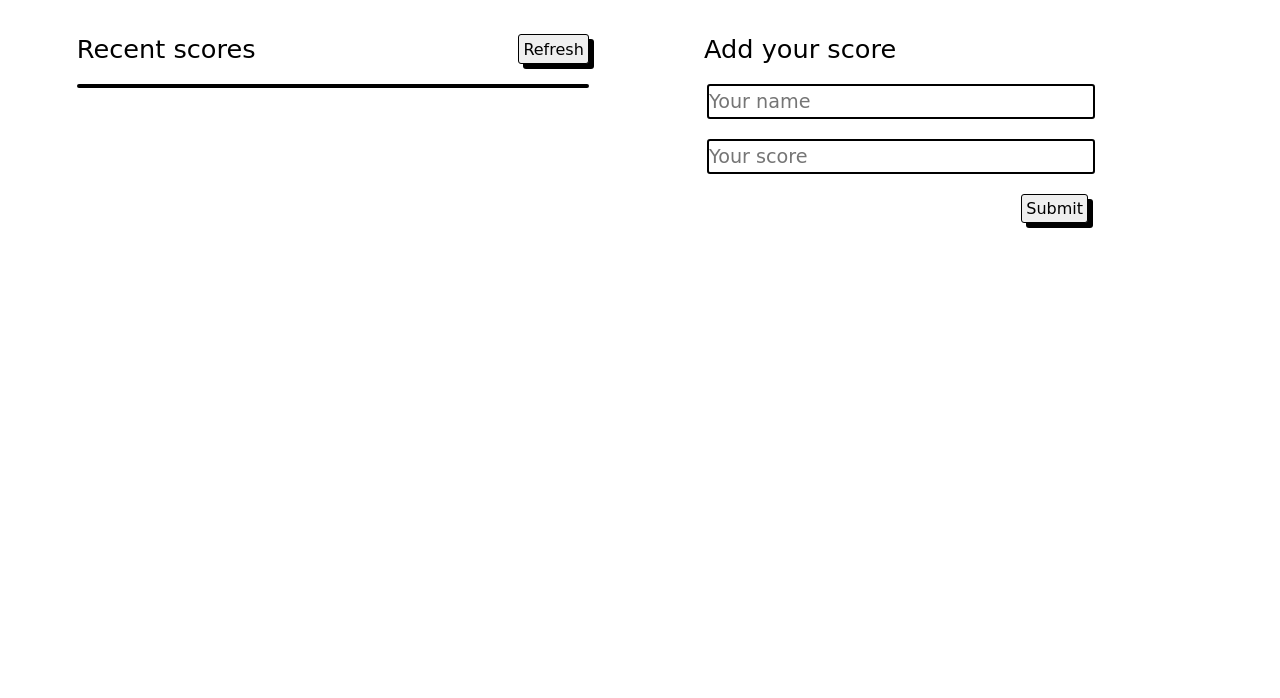
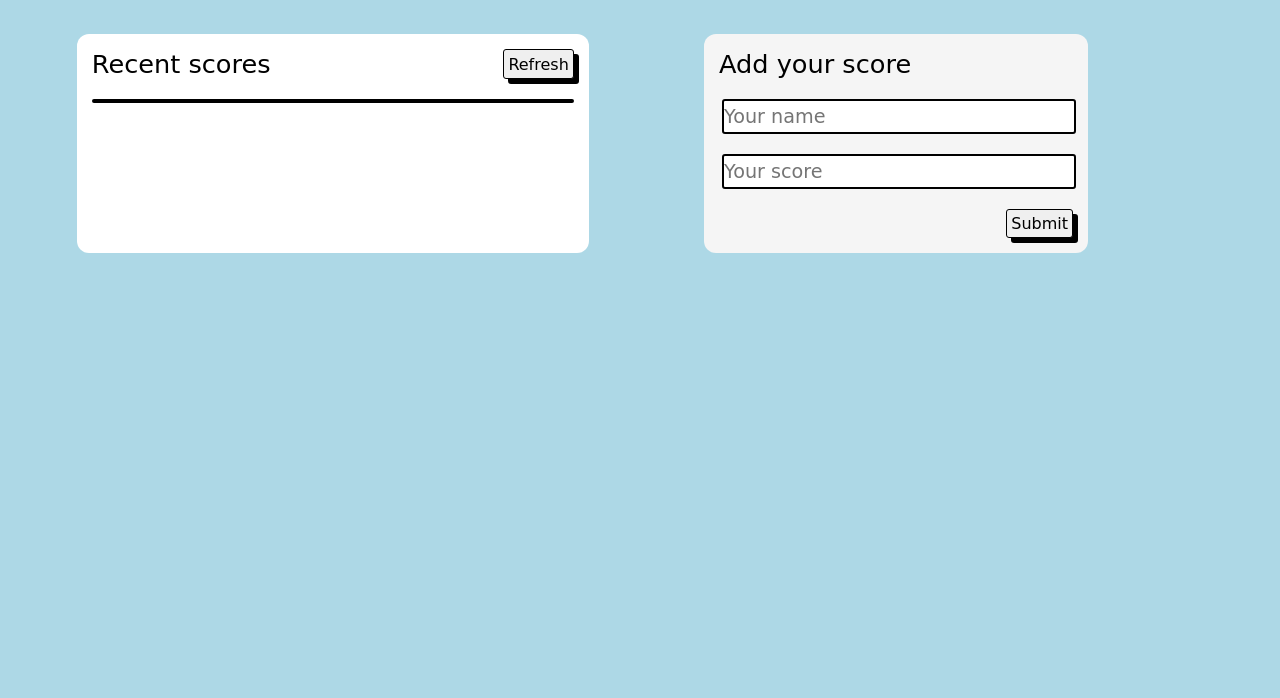
Before and after one commit to jcmunav63/leaderboard_app, a website built with webpack: page src/index.html in a window 1280 px wide. Shown: the part 102-800 px from the top of the page. Built offline with nearby package versions, Linux system fonts and the light colour scheme; no server answers.

Commit message:
Add styles and correct linters errors.

```diff
--- a/src/style.css
+++ b/src/style.css
@@ -3,6 +3,11 @@
   padding: 0;
   border: 0;
   font-family: 'Comic Neue', cursive;
+  box-sizing: border-box;
+}
+
+body {
+  background-color: lightblue;
 }
 
 h1 {
@@ -20,12 +25,18 @@ h1 {
   width: 40%;
   margin-left: 6%;
   margin-right: 4%;
+  background-color: white;
+  border-radius: 12px;
+  padding: 15px;
 }
 
 .column2 {
   width: 30%;
   margin-left: 5%;
   margin-right: 15%;
+  background-color: whitesmoke;
+  border-radius: 12px;
+  padding: 15px;
 }
 
 .btn {
@@ -60,7 +71,7 @@ h1 {
 #scores {
   border: solid 2px;
   border-radius: 3px;
-  max-height: 60vh;
+  max-height: 40vh;
   overflow-y: scroll;
 }
 
```
Also changed, not shown: dist/main.main.js.
